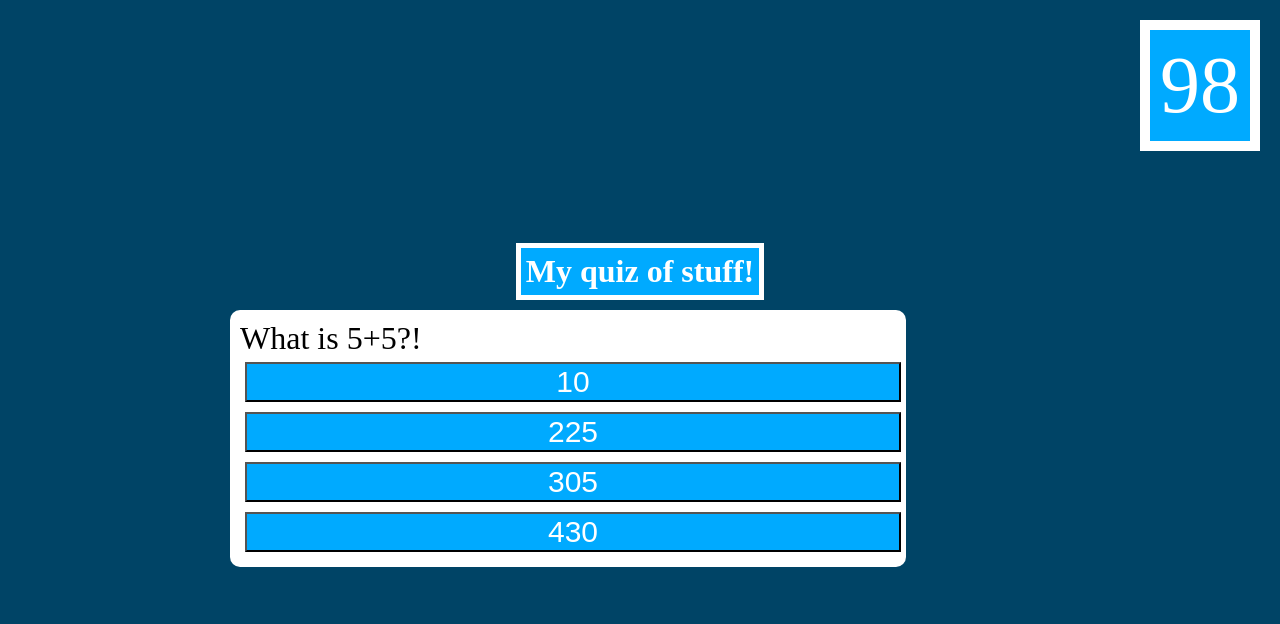
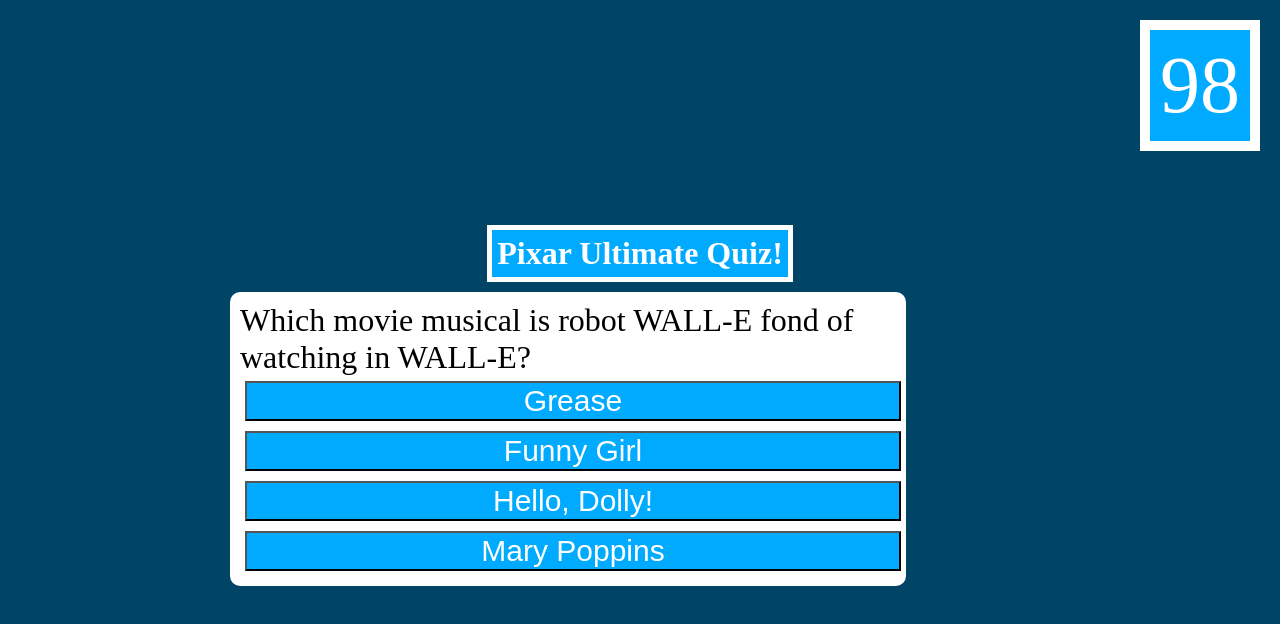
Before and after one commit to JAvalos1397/quiz, a plain HTML site: page index.html in a window 1280 px wide. Both pictures are taken after a click on the button "Start". Drawn offline with Linux system fonts and the light colour scheme.

Commit message:
finished

```diff
--- a/Assets/script.js
+++ b/Assets/script.js
@@ -11,30 +11,27 @@
 // var initial = document.getElementById('initialText');
 var highScore = [];
 
-startButton.addEventListener('click', function() {
+startButton.addEventListener('click', function () {
     startGame();
     countdown();
 })
 
-// This is the next button use this to go to the next answer
+//This timer will count down when the game starts
+var secondsLeft = 100;
 
-
-//This timer will count down when the game starts
 function countdown() {
     timerEl.classList.remove("hide")
-var secondsLeft = 100;
+    var timer = setInterval(function () {
+        secondsLeft--;
+        document.getElementById("timer").textContent = secondsLeft;
 
-var timer = setInterval(function(){
-        secondsLeft--;
-        document.getElementById("timer").textContent= secondsLeft;
-
-        if(question.length == currentQuestionIndex + 1){
+        if (question.length == currentQuestionIndex + 1) {
             clearInterval(timer);
             highScore.push(secondsLeft);
-            console.log(secondsLeft);
+            // console.log(secondsLeft);
             localStorage.setItem("highScore", JSON.stringify(highScore))
 
-        } else if(secondsLeft === 0 ){
+        } else if (secondsLeft <= 0) {
             clearInterval(timer);
             highScore.push(secondsLeft);
             localStorage.setItem("highScore", JSON.stringify(highScore))
@@ -46,7 +43,7 @@
 function startGame() {
     startButton.classList.add("hide");
     shuffledQuestion = question.sort(() => Math.random() - .5); //shuffle my question
-    currentQuestionIndex= 0; // sets the first question
+    currentQuestionIndex = 0; // sets the first question
     questionContainerEl.classList.remove("hide");
     setNextQuestion();
 }
@@ -62,8 +59,11 @@
         var button = document.createElement('button');
         button.innerText = answer.text;
         button.classList.add("answer-btn");
-        button.addEventListener("click", function(){
-            console.log("clicked",answer.correct)
+        button.addEventListener("click", function () {
+            if (answer.correct === false) {
+                // console.log(secondsLeft)
+                secondsLeft = secondsLeft - 20;
+            }
             selectAnswer()
         });
         answerContainerEl.appendChild(button);
@@ -72,18 +72,18 @@
 
 
 function selectAnswer() {
-   if (question.length <= currentQuestionIndex + 1 ) {
-    console.log("end game")
+    if (question.length <= currentQuestionIndex + 1) {
+        // console.log("end game")
         endGame()
 
     } else {
-   currentQuestionIndex ++
+        currentQuestionIndex++
         setNextQuestion()
     }
 }
 
 //fixes bug where old answer button stayed on screen
-function resetAnswer(){
+function resetAnswer() {
     while (answerContainerEl.firstChild) {
         answerContainerEl.removeChild(answerContainerEl.firstChild)
     }
@@ -97,7 +97,7 @@
 
 }
 
-document.getElementById('initialForm').addEventListener("submit", function(event){
+document.getElementById('initialForm').addEventListener("submit", function (event) {
     event.preventDefault();
     saveScore();
     renderScore();
@@ -126,93 +126,93 @@
 
 var question = [
     {
-        question: "What is 5+5?!",
+        question: "What was the first Pixar film to be made?",
         answer: [
-            {text:"10", correct: true},
-            {text:"225", correct: false },
-            {text:"305", correct: false },
-            {text:"430", correct: false }
+            { text: "Toy Story", correct: true },
+            { text: "Monster, Inc", correct: false },
+            { text: "Finding Nemo", correct: false },
+            { text: "Cars", correct: false }
         ]
     },
     {
-        question: "What is 5+20?!",
+        question: "What is the name of the girl in Inside Out?",
         answer: [
-            {text:"510", correct: false},
-            {text:"25", correct: true },
-            {text:"340", correct: false },
-            {text:"450", correct: false }
+            { text: "Boo", correct: false },
+            { text: "Riley", correct: true },
+            { text: "Dot", correct: false },
+            { text: "Colette", correct: false }
         ]
     },
     {
-        question: "What is 10+20?!",
+        question: "What is the name of this menacing shark in Finding Nemo?",
         answer: [
-            {text:"10", correct: false},
-            {text:"245", correct: false },
-            {text:"350", correct: true },
-            {text:"410", correct: false }
+            { text: "Bob", correct: false },
+            { text: "Roger", correct: false },
+            { text: "Bruce", correct: true },
+            { text: "Kevin", correct: false }
         ]
     },
     {
-        question: "What is 10+20?!",
+        question: "What is the name of The Incredibles' main enemy?",
         answer: [
-            {text:"10", correct: false},
-            {text:"245", correct: false },
-            {text:"350", correct: true },
-            {text:"410", correct: false }
+            { text: "bomb voyage", correct: false },
+            { text: "Mezmerella ", correct: false },
+            { text: "The Underminer", correct: false },
+            { text: "Syndrome", correct: true }
         ]
     },
-    // {
-    //     question: "What is 10+20?!",
-    //     answer: [
-    //         {text:"10", correct: false},
-    //         {text:"245", correct: false },
-    //         {text:"350", correct: true },
-    //         {text:"410", correct: false }
-    //     ]
-    // },
-    // {
-    //     question: "What is 10+20?!",
-    //     answer: [
-    //         {text:"10", correct: false},
-    //         {text:"245", correct: false },
-    //         {text:"350", correct: true },
-    //         {text:"410", correct: false }
-    //     ]
-    // },
-    // {
-    //     question: "What is 10+20?!",
-    //     answer: [
-    //         {text:"10", correct: false},
-    //         {text:"245", correct: false },
-    //         {text:"350", correct: true },
-    //         {text:"410", correct: false }
-    //     ]
-    // },
-    // {
-    //     question: "What is 10+20?!",
-    //     answer: [
-    //         {text:"10", correct: false},
-    //         {text:"245", correct: false },
-    //         {text:"350", correct: true },
-    //         {text:"410", correct: false }
-    //     ]
-    // },
-    // {
-    //     question: "What is 10+20?!",
-    //     answer: [
-    //         {text:"10", correct: false},
-    //         {text:"245", correct: false },
-    //         {text:"350", correct: true },
-    //         {text:"410", correct: false }
-    //     ]
-    // },
-    // {
-    //     question: "What is 10+20?!",
-    //     answer: [
-    //         {text:"10", correct: false},
-    //         {text:"245", correct: false },
-    //         {text:"350", correct: true },
-    //         {text:"410", correct: false }
-    //     ]
-    // },
+    {
+        question: "Horst, from Ratatouille, claims to have killed man with what?",
+        answer: [
+            {text:"Thumb", correct: true},
+            {text:"Knife", correct: false },
+            {text:"Food Poison", correct: false },
+            {text:"Boredom", correct: false }
         ]
+    },
+    {
+        question: "Brave is set in which country?",
+        answer: [
+            {text:"England", correct: false},
+            {text:"Scotland", correct: true },
+            {text:"Tatooine", correct: false },
+            {text:"Wales", correct: false }
+        ]
+    },
+    {
+        question: "In Coco, what song did Miguel use to Compete",
+        answer: [
+            {text:"Remember me", correct: false},
+            {text:"La Llorona", correct: false },
+            {text:"Un Poco Loco", correct: true },
+            {text:"Proud Corazon", correct: false }
+        ]
+    },
+    {
+        question: "Which of these emotions is not a character in Pixar’s Inside Out?",
+        answer: [
+            {text:"Sadness", correct: false},
+            {text:"Joy", correct: false },
+            {text:"Anger", correct: false },
+            {text:"Surprise", correct: true }
+        ]
+    },
+    {
+        question: "This Toy Story actor has provided vocal work in all of Pixar's feature films:",
+        answer: [
+            {text:"John Ratzenberger", correct: true},
+            {text:"Wallace Shawn", correct: false },
+            {text:"Tim Allen", correct: false },
+            {text:"Tom Hanks", correct: false }
+        ]
+    },
+    {
+        question: "Which movie musical is robot WALL-E fond of watching in WALL-E?",
+        answer: [
+            {text:"Grease", correct: false},
+            {text:"Funny Girl", correct: false },
+            {text:"Hello, Dolly!", correct: true },
+            {text:"Mary Poppins", correct: false }
+        ]
+    },
+]
--- a/Assets/style.css
+++ b/Assets/style.css
@@ -38,7 +38,7 @@
     display: flex;
     justify-self: center;
     align-items: center;
-    margin: 10px 30%;
+    margin: 10px 25%;
     width: fit-content;
     background-color:white ;
 }
@@ -94,7 +94,7 @@
 .endGame {
     display: flex;
     height: 40vh;
-    margin-bottom: 25%;
+    /* margin-bottom: 25%; */
     background-color: white;
 }
 .highScore {
@@ -106,14 +106,19 @@
 }
 #score,#initial {
     display: inline-block;
-    text-align: center;
     color: white;
     font-size: 200%;
-    width: 100px;
-    margin-top: 50%;
+    border: 2px solid black;
+    width: 47%;
+    text-align: center;
+
 }
 #score {
-    /* margin-left: 25%; */
+    position:relative;
+
+}
+h2 {
+    font-size: 300%;
 }
 form {
     border: 2px solid black;
--- a/index.html
+++ b/index.html
@@ -14,13 +14,13 @@
     </div>
     <header>
     <h1>
-        My quiz of stuff!
+        Pixar Ultimate Quiz!
     </h1>
     </header>
     <div class="container">
         <div class="hide" id="questionContainer">
             <p id="question">
-                Question
+
             </p>
 
             <div id="answer-container" >
@@ -37,6 +37,7 @@
 </div>
 <div class="endGame hide" id="endGame">
 <div class="highScore">
+    <h2>HighScore</h2>
     <div id="initial"></div>
     <div id="score"></div>
     <form id="initialForm">
```
Lines whose indentation alone changed are shown as unchanged.
